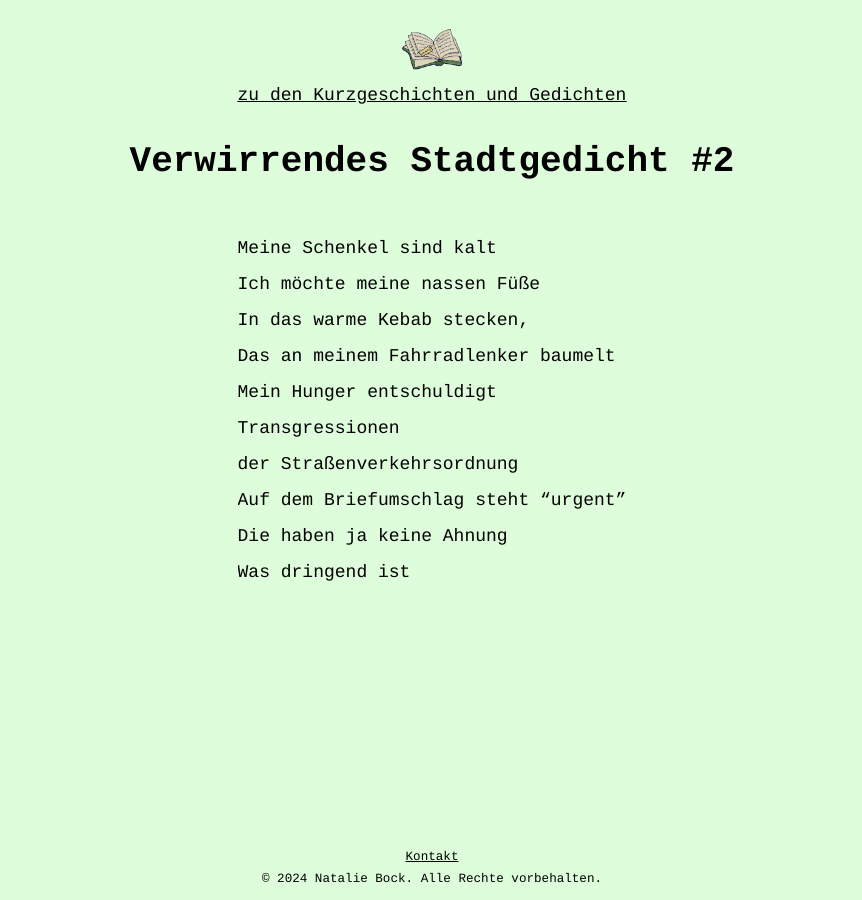
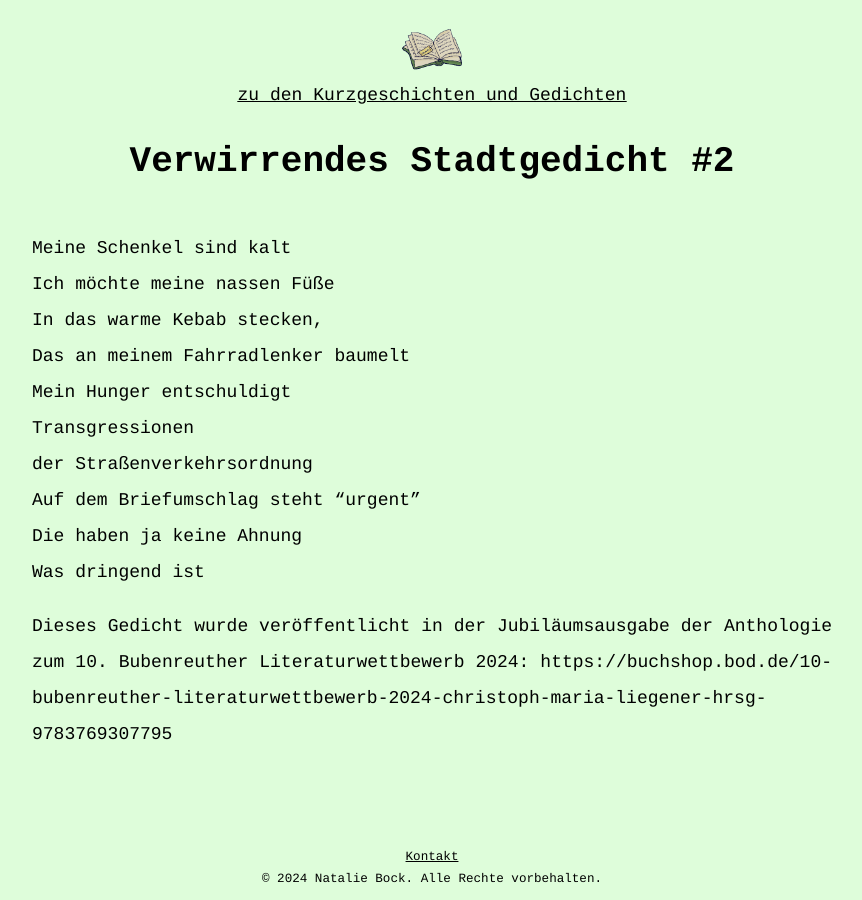
Before and after one commit to bananaboat-nat/lies-mich.com, a Jekyll site: the page built from _stories/stadtgedicht_2.markdown, in a window 1280 px wide. Shown: the whole page, without its empty margins (208-1070 px from the left). Built offline with Jekyll 4.4.1, drawn with Linux system fonts in a browser that asks for light colours.

Commit message:
Update stadtgedicht_2.markdown

```diff
--- a/_stories/stadtgedicht_2.markdown
+++ b/_stories/stadtgedicht_2.markdown
@@ -15,3 +15,7 @@
 Auf dem Briefumschlag steht “urgent”
 Die haben ja keine Ahnung
 Was dringend ist
+
+
+
+Dieses Gedicht wurde veröffentlicht in der Jubiläumsausgabe der Anthologie zum 10. Bubenreuther Literaturwettbewerb 2024: https://buchshop.bod.de/10-bubenreuther-literaturwettbewerb-2024-christoph-maria-liegener-hrsg-9783769307795
```
